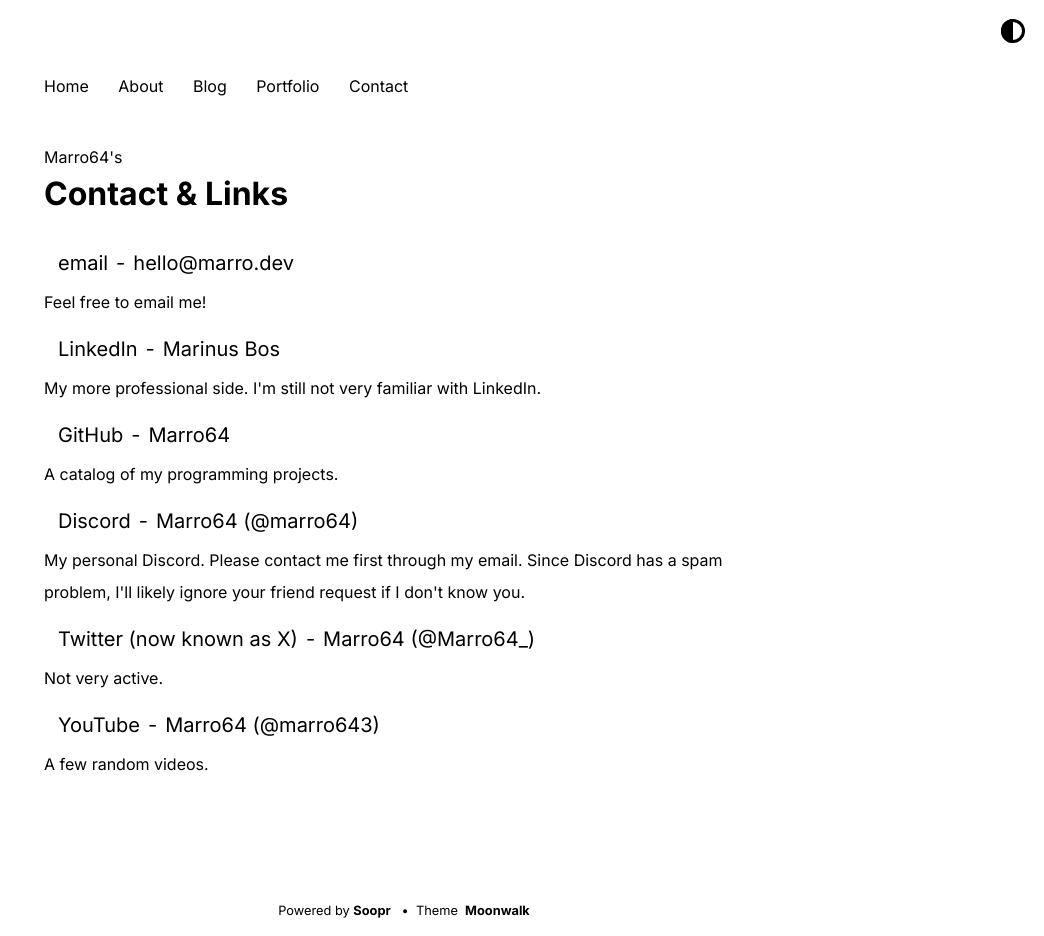
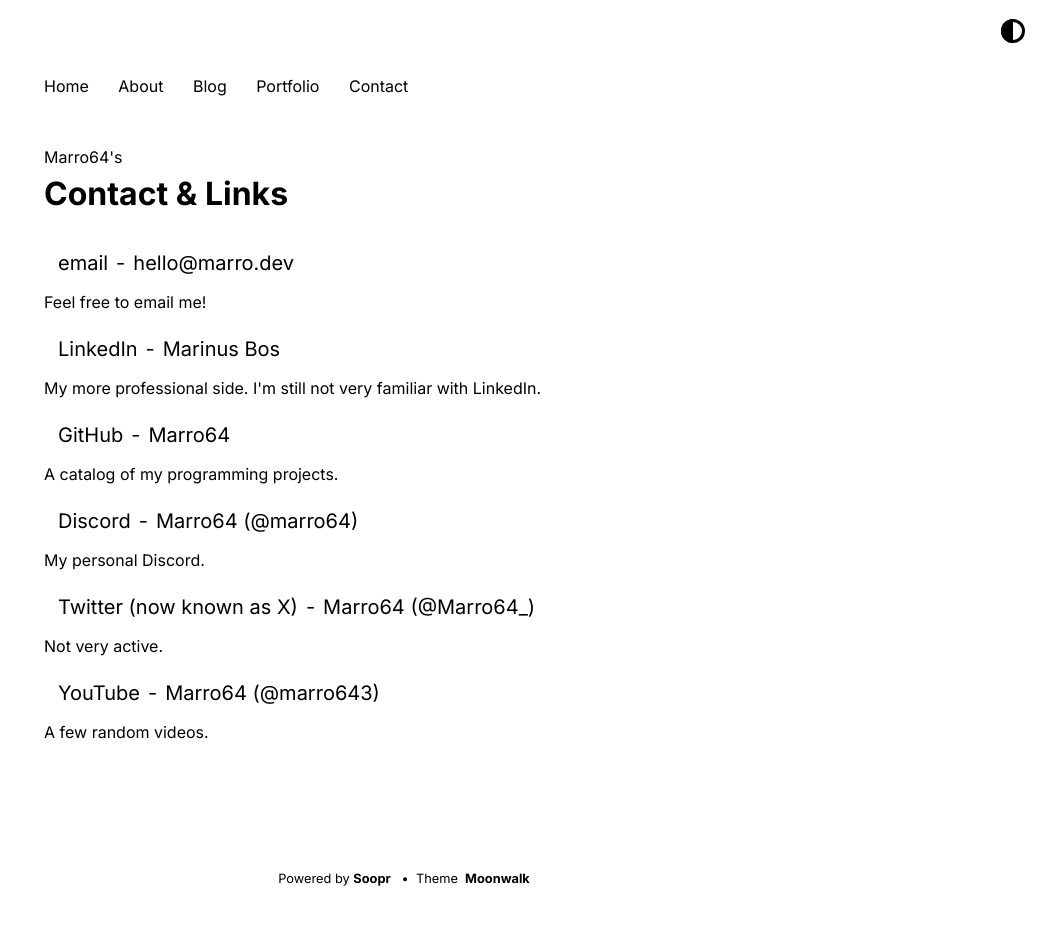
Before and after one commit to Marro64/Marro64.github.io, a Jekyll site: the page built from contact.html, in a window 1280 px wide. Shown: the whole page, without its empty margins (236-1280 px from the left). Built offline with Jekyll 4.4.1, drawn with Linux system fonts in a browser that asks for light colours; nearby versions of some CDN libraries; after the commit the page ends 904 px from its top, so only the background shows below that.

Commit message:
Removed disclaimer on discord link

```diff
--- a/_data/social.yml
+++ b/_data/social.yml
@@ -28,7 +28,7 @@
   color: '#5865f2'
   displayName: Discord
   text: Marro64 (@marro64)
-  description: My personal Discord. Please contact me first through my email. Since Discord has a spam problem, I'll likely ignore your friend request if I don't know you.
+  description: My personal Discord.
 
 
 - name: twitter
```
